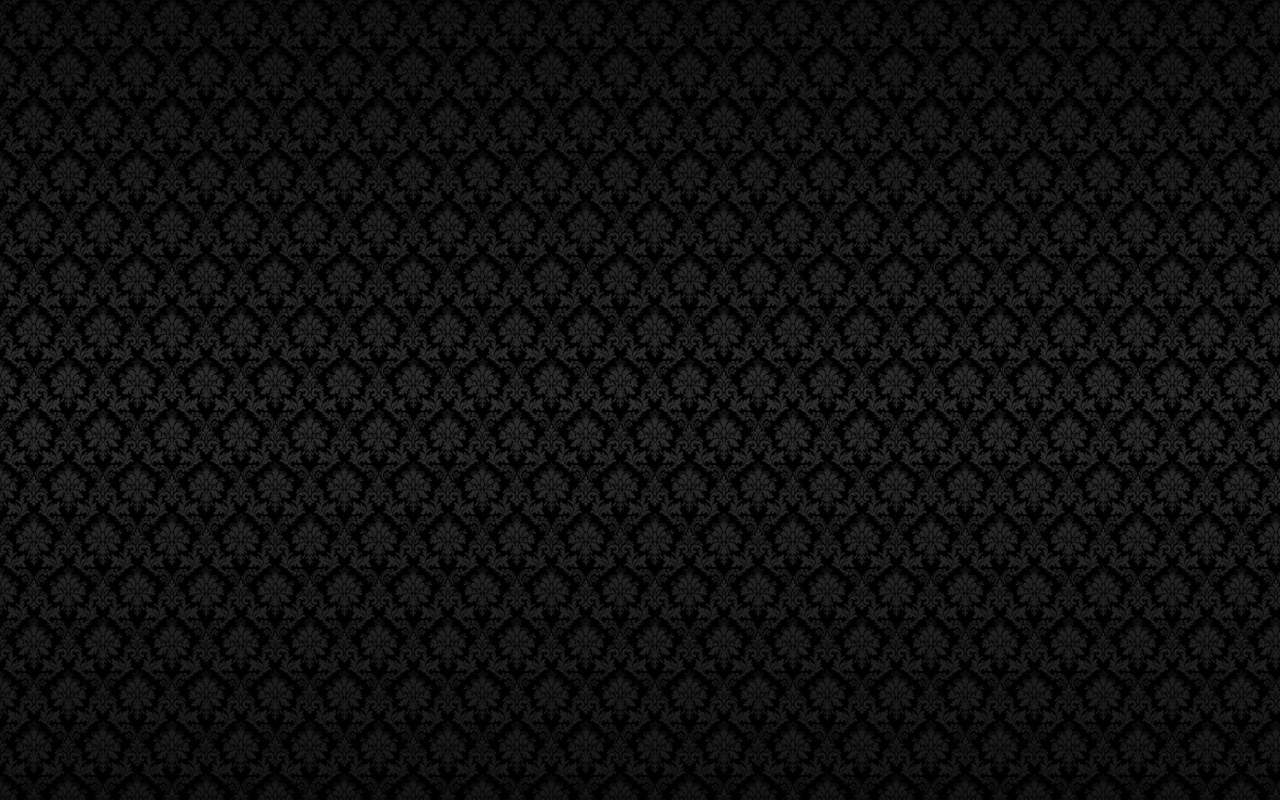
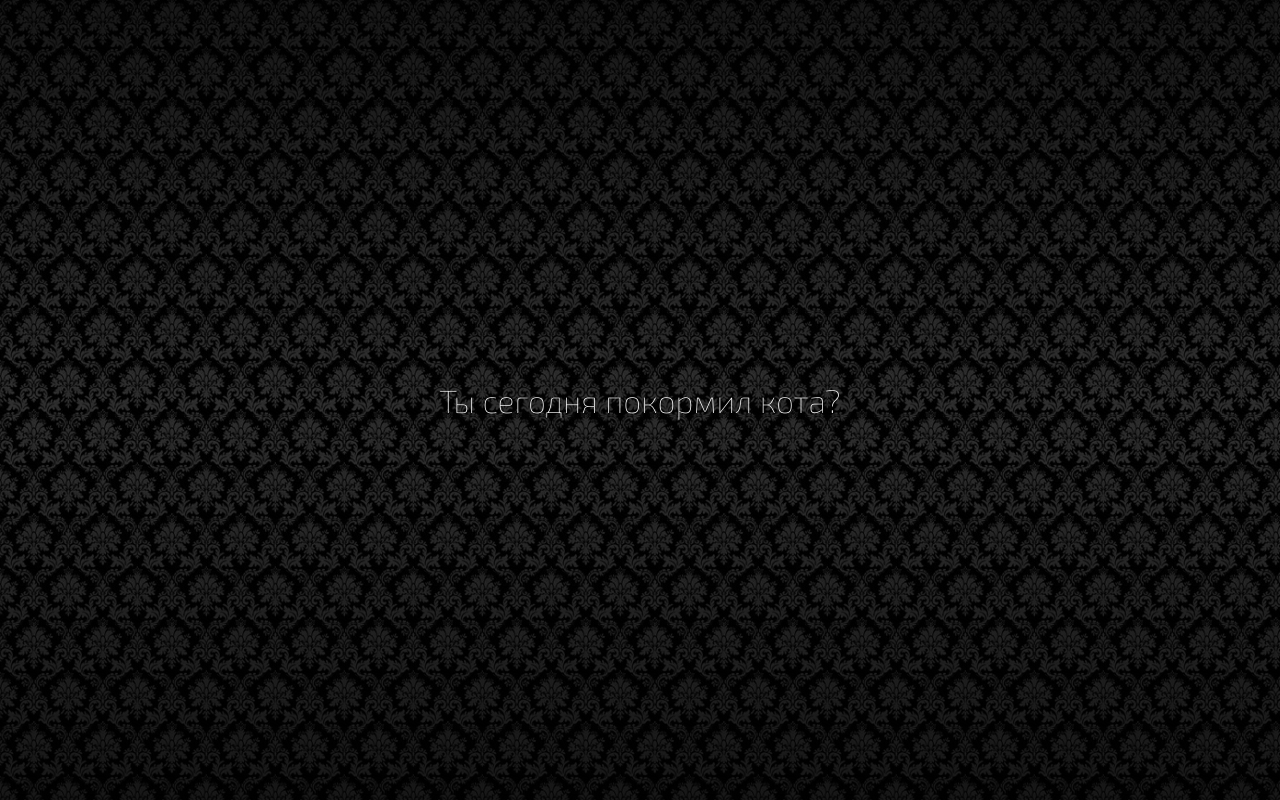
Before and after one commit to GadMinz/funbox-test, a React (Create React App) app: page / in a window 1280 px wide. Built offline with nearby package versions, Linux system fonts and the light colour scheme.

Commit message:
Add wrapper and title

```diff
--- a/src/App.tsx
+++ b/src/App.tsx
@@ -1,11 +1,11 @@
-import React from 'react';
+import React from "react";
 
 const App = () => {
-    return (
-        <div className='wrapper overlay'>
-
-        </div>
-    );
+  return (
+    <div className="wrapper overlay">
+      <h1 className='title'>Ты сегодня покормил кота?</h1>
+    </div>
+  );
 };
 
 export default App;
--- a/src/scss/index.scss
+++ b/src/scss/index.scss
@@ -30,11 +30,18 @@ a {
 body {
   color: $text-primary;
   background: url("../assets/pattern.jpg");
+  font-family: "Trebuchet MS", sans-serif;
 }
 
 .wrapper {
-  margin: auto;
+  display: flex;
+  justify-content: center;
+  align-items: center;
+  flex-direction: column;
+  min-height: 100vh;
+  width: 100%;
   max-width: 1280px;
+  margin: 0 auto;
 }
 
 .overlay:before {
@@ -70,4 +77,12 @@ body {
     rgba(0, 0, 0, 0) 50%,
     rgba(0, 0, 0, 0.5) 100%
   );
+  z-index: -10000;
 }
+
+.title {
+  font-family: "Exo2.0", sans-serif;
+  color: $text-tertiary;
+  font-weight: 100;
+  text-align: center;
+}
```
